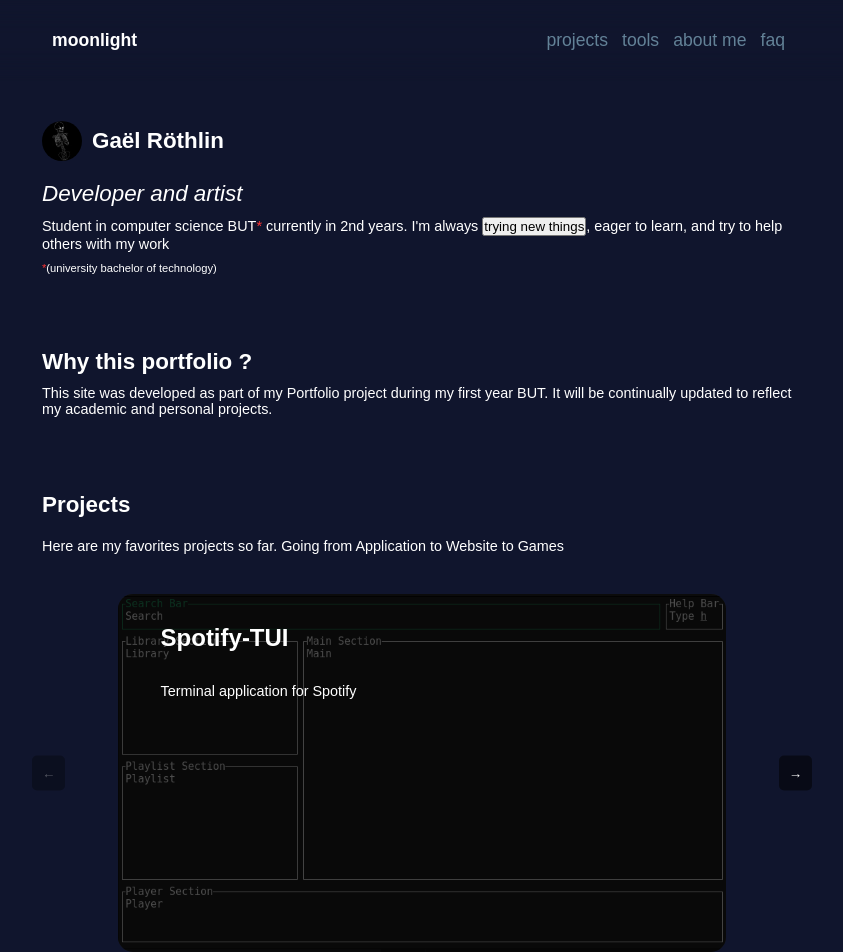
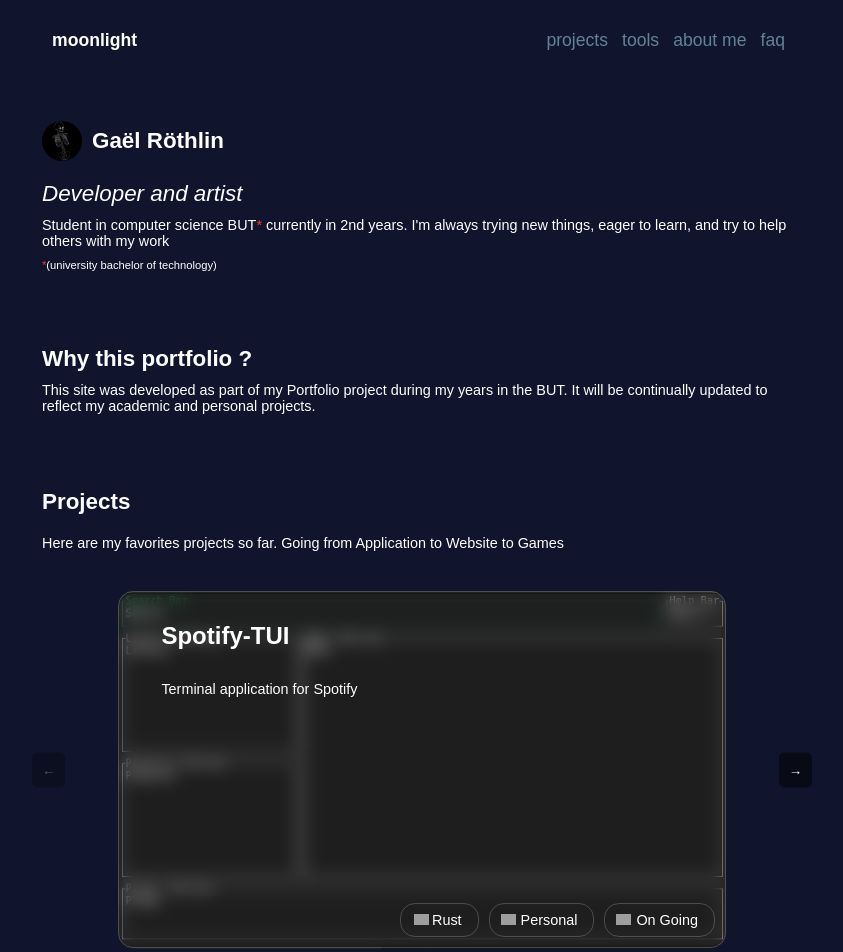
Before and after one commit to moonlight58/portfolio, a Vue app: page /#/ in a window 1280 px wide. Shown: the top 952 px of the page, without its empty margins (218-1061 px from the left). Built offline with nearby package versions, Linux system fonts and the light colour scheme; grey boxes are pictures that could not be loaded; a web font is replaced by a local one.

Commit message:
Added more informations about project - Language/Categorie/Status

```diff
--- a/src/components/CarouselProject.vue
+++ b/src/components/CarouselProject.vue
@@ -1,12 +1,11 @@
 <script setup>
-import { ref, computed } from "vue";
+import { ref, computed, onMounted, onUnmounted } from "vue";
 
-// Projets du carousel
 const projets = ref([
-  { titre: "Spotify-TUI", contenu: "Terminal application for Spotify", image: require('@/assets/images/spotifyTUI.png'), categorie: "Personal" },
-  { titre: "SteamToLinux", contenu: "Game compatibility check on Linux", image: require('@/assets/images/fonc.png'), categorie: "Personal" },
-  { titre: "B.I.E.N.", contenu: "Website about climate change and technology", image: require('@/assets/images/spotifyGoal.png'), categorie: "Uni" },
-  { titre: "Roi des Roses", contenu: "Board Game with JavaFX", image: require('@/assets/images/spotifyTUI.png'), categorie: "Uni" },
+  { titre: "Spotify-TUI", contenu: "Terminal application for Spotify", image: require('@/assets/images/spotifyTUI.png'), categorie: "Personal", status: "On Going", language: "Rust" },
+  { titre: "SteamToLinux", contenu: "Game compatibility check on Linux", image: require('@/assets/images/fonc.png'), categorie: "Personal", status: "Done", language: "Python" },
+  { titre: "B.I.E.N.", contenu: "Website about climate change and technology", image: require('@/assets/images/spotifyGoal.png'), categorie: "Uni", status: "On Going", language: "VueJS" },
+  { titre: "Roi des Roses", contenu: "Board Game with JavaFX", image: require('@/assets/images/spotifyTUI.png'), categorie: "Uni", status: "Done", language: "Java" },
 ]);
 
 const currentIndex = ref(0);
@@ -19,12 +18,51 @@
   }
 };
 
-// Aller au projet précédent
 const prev = () => {
   if (!isPrevDisabled.value) {
     currentIndex.value--;
   }
 };
+
+const getCategorieIcon = (categorie) => {
+  const icons = {
+    Personal: require('@/assets/project/Personal.svg'),
+    Uni: require('@/assets/project/Uni.svg'),
+  };
+  return icons[categorie] || require('@/assets/project/Default.svg');
+};
+
+const getStatusIcon = (status) => {
+  const icons = {
+    Done: require("@/assets/project/done.svg"),
+    "On Going": require("@/assets/project/ongoing.svg")
+  };
+  return icons[status];
+}
+
+const getLanguageIcon = (language) => {
+  const icons = {
+    Java: require("@/assets/language/java.svg"),
+    Rust: require("@/assets/language/rust.svg"),
+    VueJS: require("@/assets/language/vuejs.svg"),
+    Python: require("@/assets/language/python.svg")
+  }
+  return icons[language];
+}
+
+const isSmall = ref(window.innerWidth <= 800);
+
+const updateIsSmall = () => {
+  isSmall.value = window.innerWidth <= 800;
+};
+
+onMounted(() => {
+  window.addEventListener('resize', updateIsSmall);
+});
+
+onUnmounted(() => {
+  window.removeEventListener('resize', updateIsSmall);
+});
 </script>
 
 <template>
@@ -35,7 +73,21 @@
           <img :src="projet.image" :alt="projet.titre" class="carousel-image" />
           <div class="overlay">
             <h3>{{ projet.titre }}</h3>
-            <p>{{ projet.contenu }}</p>
+            <p class="contenu">{{ projet.contenu }}</p>
+            <div class="info-box">
+              <div class="language">
+                <img :src="getLanguageIcon(projet.language)" :alt="projet.language" class="language-icon" />
+                <p>{{ projet.language }}</p>
+              </div>
+              <div class="categorie">
+                <img :src="getCategorieIcon(projet.categorie)" :alt="projet.categorie" class="categorie-icon" />
+                <p>{{ projet.categorie }}</p>
+              </div>
+              <div class="status">
+                <img :src="getStatusIcon(projet.status)" :alt="projet.status" class="status-icon" />
+                <p>{{ projet.status }}</p>
+              </div>
+            </div>
           </div>
         </div>
       </div>
@@ -76,6 +128,7 @@
   height: 100%;
   object-fit: cover;
   border-radius: 15px;
+  transition: opacity 0.5s ease;
 }
 
 .overlay {
@@ -83,8 +136,9 @@
   top: 0;
   left: calc((100% - var(--overlay-width)) / 2);
   width: var(--overlay-width);
-  height: 100%;
-  background: rgba(0, 0, 0, 0.7);
+  height: 99.6%;
+  border: 1px solid rgba(255, 255, 255, 0.2);
+  backdrop-filter: blur(0.5rem);
   color: white;
   display: flex;
   flex-direction: column;
@@ -97,14 +151,17 @@
 
 .overlay:hover {
   cursor: pointer;
-  background: rgba(0, 0, 0, 0);
-  border: none;
-  transition: background 1.5s ease;
+  backdrop-filter: none;
+  transition: backdrop-filter 0.2s ease;
+}
+
+.overlay:hover .carousel-image {
+  opacity: 0;
 }
 
 .overlay h3,
 .overlay p {
-  transition: color 1s ease, opacity 1s ease;
+  transition: color 0.2s ease, opacity 0.2s ease;
 }
 
 .overlay:hover h3,
@@ -121,6 +178,47 @@
 .overlay p {
   margin: 0 7% 0 7%;
   font-size: 0.9rem;
+}
+
+.overlay .info-box {
+  position: absolute;
+  bottom: 10px;
+  right: 10px;
+  display: flex;
+  align-items: center;
+  gap: 10px;
+}
+
+.overlay .categorie,
+.overlay .status,
+.overlay .language {
+  border: 1px solid rgba(255,255,255,0.2);
+  border-radius: 15px;
+  white-space: nowrap;
+  display: flex;
+  align-items: center;
+  justify-content: center;
+  padding: 0.5rem 1rem;
+}
+
+.overlay:hover .categorie,
+.overlay:hover .status,
+.overlay:hover .language{
+  display: none;
+  transition: display 0.3s ease;
+}
+
+.categorie-icon,
+.status-icon,
+.language-icon {
+  width: 15px;
+  height: 100%;
+  vertical-align: middle;
+  transition: opacity 0.2s ease;
+}
+
+.overlay:hover .categorie-icon {
+  opacity: 0;
 }
 
 .control {
@@ -148,4 +246,13 @@
   color: rgba(255,255,255,0.3);
   cursor: auto;
 }
+
+@media (max-width: 800px) {
+  .categorie p,
+  .status p,
+  .language p {
+    display: none;
+  }
+}
+
 </style>
--- a/src/components/NavBar.vue
+++ b/src/components/NavBar.vue
@@ -1,7 +1,7 @@
 <template>
   <div class="navbar-container">
     <div class="navbar" :class="{ 'navbar-small': isScrollingDown }">
-      <a href="#" class="pseudo">moonlight</a>
+      <a href="/" class="pseudo">moonlight</a>
       <div class="links">
         <a href="#">projects</a>
         <a href="#">tools</a>
@@ -13,7 +13,7 @@
 </template>
 
 <script>
-//todo : navbar links flicker when scrolling up or down on Mobile
+//todo : fix navbar links flicker when scrolling up or down, slowly, on Mobile (maybe because the implementation of the listener if checking to many times in seconds)
 
 export default {
   name: "NavBar",
@@ -40,7 +40,6 @@
 </script>
 
 <style scoped>
-/* Navbar shared styles */
 .navbar {
   display: flex;
   padding: 30px 22px;
--- a/src/main.js
+++ b/src/main.js
@@ -6,7 +6,6 @@
 
 Vue.config.productionTip = false
 
-
 new Vue({
   router,
   store,
--- a/src/views/Home.vue
+++ b/src/views/Home.vue
@@ -14,7 +14,7 @@
     <div class="presentation-content">
 
       <p class="title">Developer and artist</p>
-      <p class="body">Student in computer science BUT<span class="warning">*</span> currently in 2nd years. I'm always <button @click="scrollToDiv">trying new things</button>, eager to learn, and try to help others with my work</p>
+      <p class="body">Student in computer science BUT<span class="warning">*</span> currently in 2nd years. I'm always trying new things, eager to learn, and try to help others with my work</p>
       <p class="precision"><span class="warning">*</span>(university bachelor of technology)</p>
 
     </div>
@@ -22,7 +22,7 @@
     <div class="about">
 
       <div class="about-title">Why this portfolio ?</div>
-      <div class="about-content">This site was developed as part of my Portfolio project during my first year BUT. It will be continually updated to reflect my academic and personal projects.</div>
+      <div class="about-content">This site was developed as part of my Portfolio project during my years in the BUT. It will be continually updated to reflect my academic and personal projects.</div>
 
     </div>
 
```
